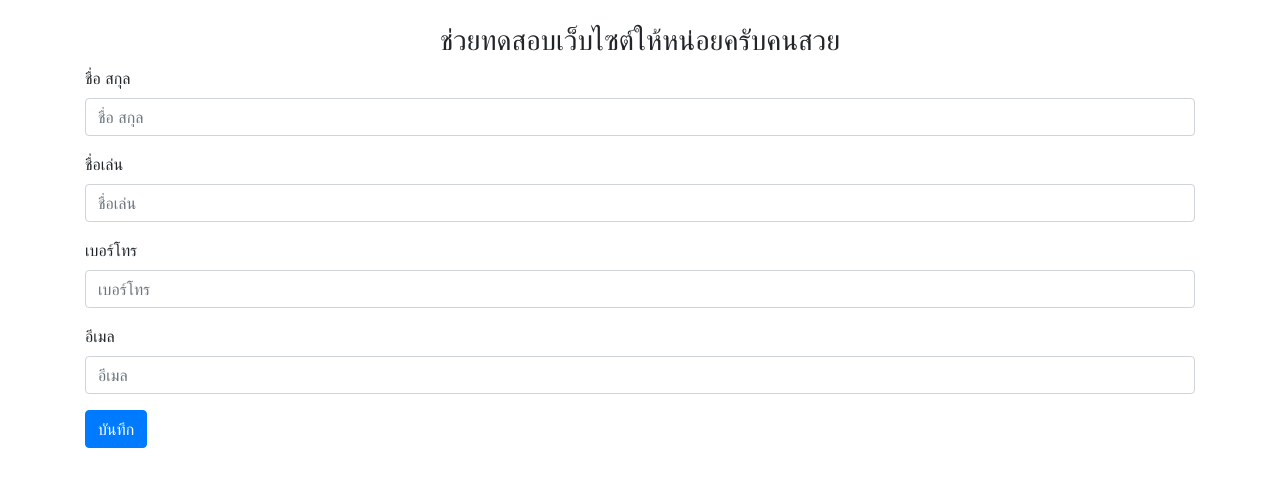
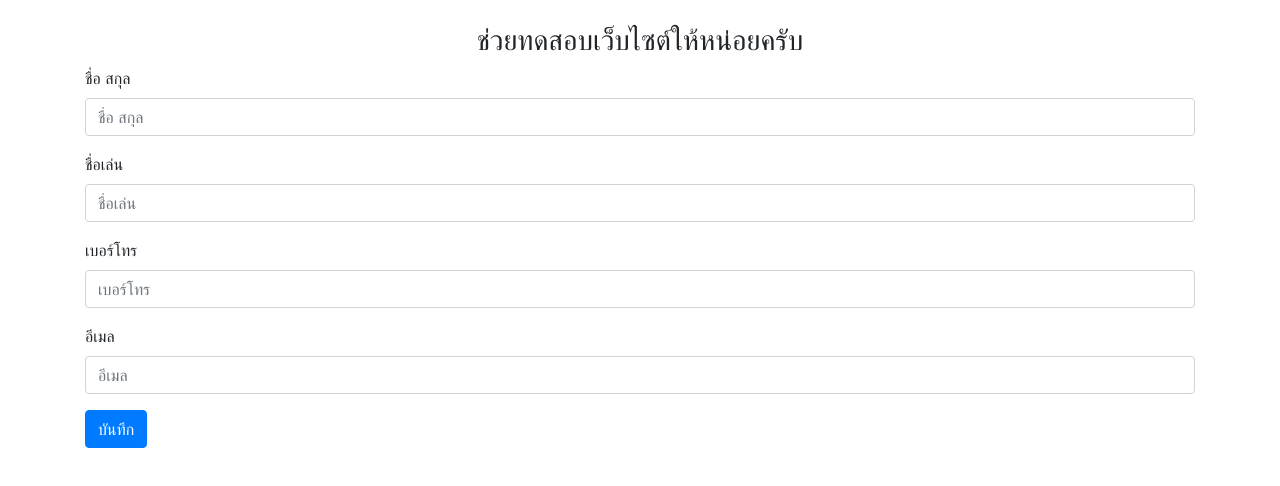
Before and after one commit to werasat24/webtest, a plain HTML site: page index.html in a window 1280 px wide. Drawn offline with nearby package versions, Linux system fonts and the light colour scheme.

Commit message:
Update index.html

```diff
--- a/index.html
+++ b/index.html
@@ -9,7 +9,7 @@
   <div class="pt-4"></div>
 <div class="container">
   <div>
-    <h3 class="text-center">ช่วยทดสอบเว็บไซต์ให้หน่อยครับคนสวย</h3>
+    <h3 class="text-center">ช่วยทดสอบเว็บไซต์ให้หน่อยครับ</h3>
   </div>
   <form method="post" autocomplete="off" name="hello-sheet">
     <div class="form-group">
```
